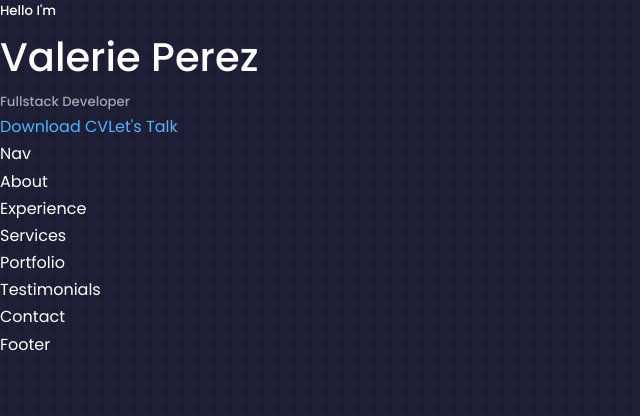
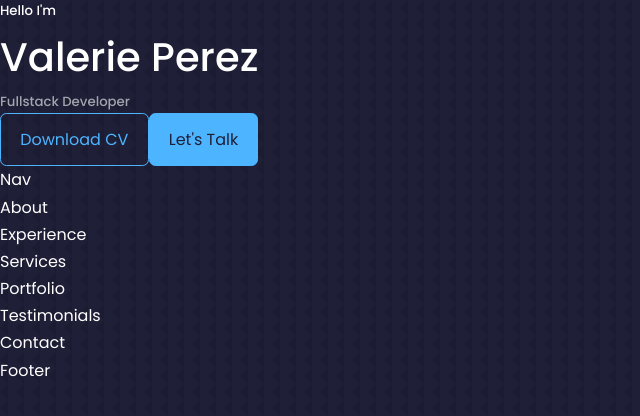
Before and after one commit to ValerieAlejandraa/My-portfolio, a React (Create React App) app: page / in a window 1280 px wide. Shown: the top 416 px of the page, without its empty margins (0-640 px from the left). Built offline with nearby package versions, Linux system fonts and the light colour scheme.

Commit message:
added cv and contact styling

```diff
--- a/src/components/header/CTA.jsx
+++ b/src/components/header/CTA.jsx
@@ -4,8 +4,8 @@
 const CTA = () => {
   return (
     <div className='cta'>
-        <a href={CV} download>Download CV</a>
-        <a href="#contact">Let's Talk</a>
+        <a href={CV} download className='btn'>Download CV</a>
+        <a href="#contact" className='btn btn-primary'>Let's Talk</a>
     </div>
   )
 }
```
